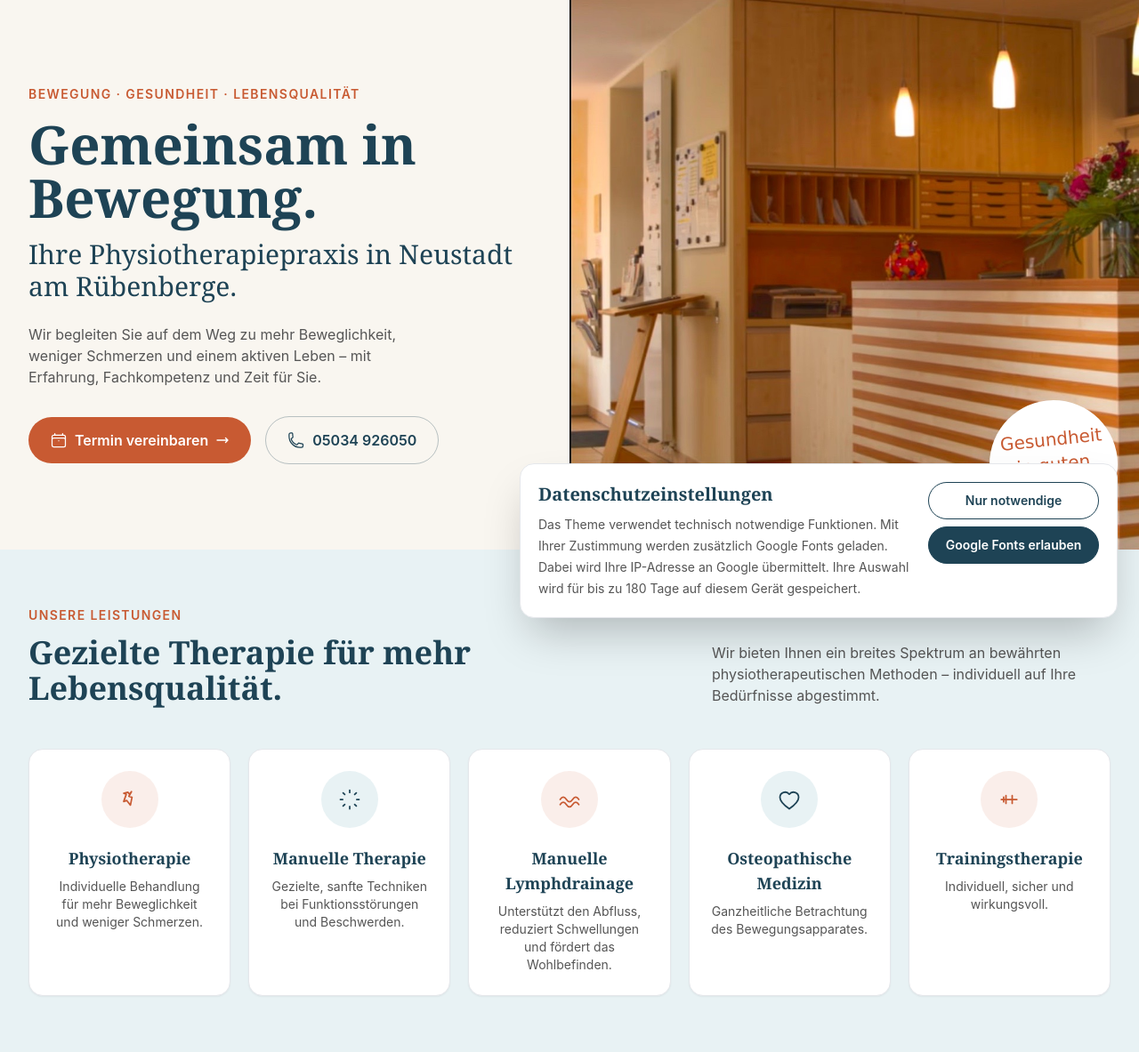
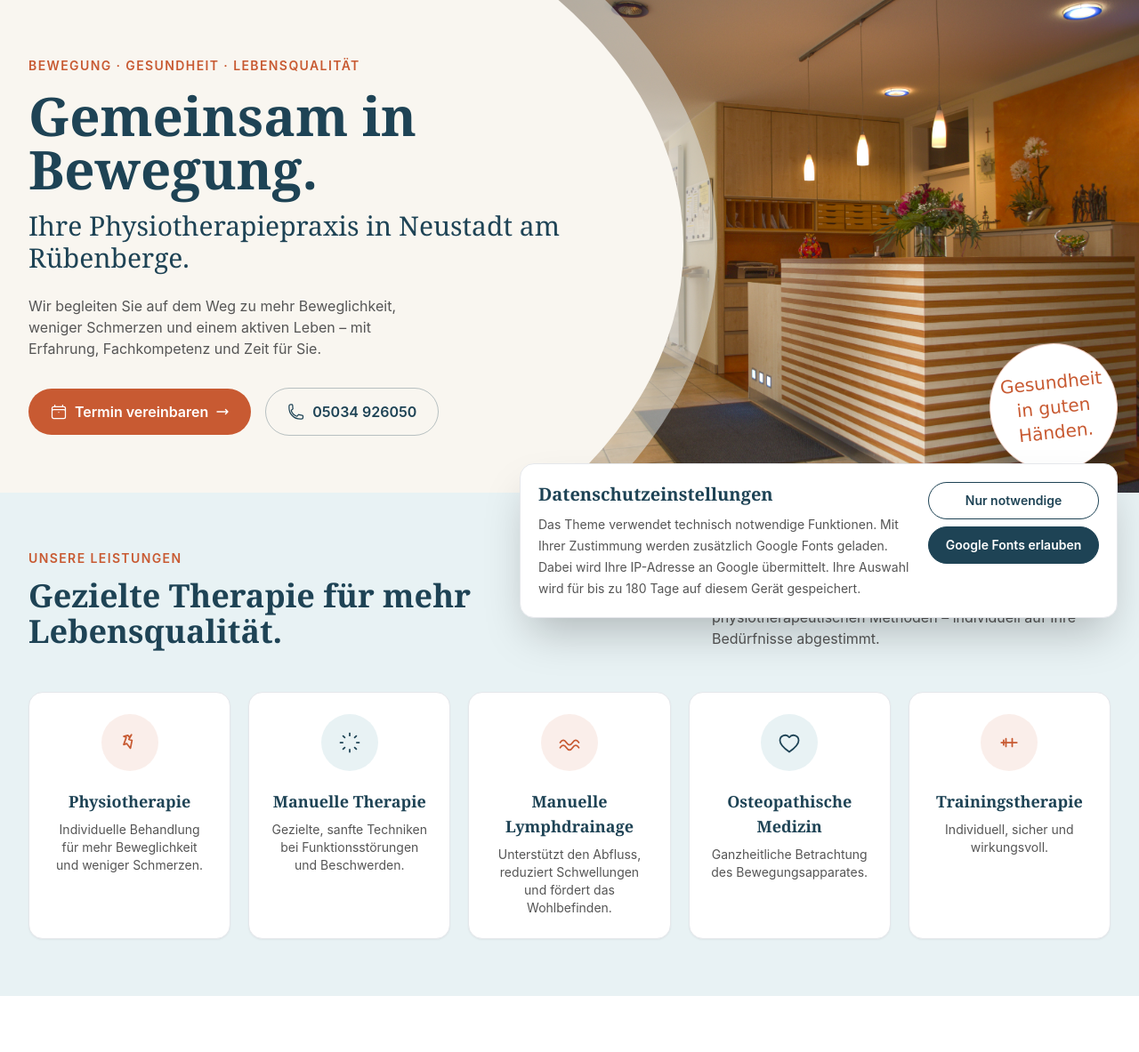
Before and after one commit to amatic-3486/physio-wojcicki, a WordPress theme: template wp-content/themes/physio-wojcicki/front-page.php in a window 1280 px wide. Shown: the part 81-1264 px from the top of the page at 89% size. Run offline with PHP 8.4 and a stand-in for WordPress, Linux system fonts and the light colour scheme; the site name, menu and one post (Sample post) are stand-ins, and other content is empty; some libraries are stand-ins or nearby versions.

Commit message:
refactor: change hero section layout

```diff
--- a/wp-content/themes/physio-wojcicki/front-page.php
+++ b/wp-content/themes/physio-wojcicki/front-page.php
@@ -13,10 +13,9 @@ $img = get_template_directory_uri() . '/assets/img/';
 ?>
 
 <!-- Hero Section -->
-<section class="relative bg-cream overflow-hidden">
-	<div class="max-w-7xl mx-auto grid grid-cols-1 lg:grid-cols-2 items-stretch">
-
-		<div class="px-4 sm:px-6 lg:px-8 py-16 lg:py-24 flex flex-col justify-center">
+<section class="home-hero relative bg-cream overflow-hidden">
+	<div class="home-hero__content max-w-7xl mx-auto px-4 sm:px-6 lg:px-8">
+		<div class="home-hero__copy flex flex-col justify-center py-12 sm:py-16 lg:py-16">
 			<p class="text-accent text-xs sm:text-sm font-semibold tracking-[0.1em] uppercase mb-4">
 				<?php echo esc_html( physio_wojcicki_home_text( 'hero_eyebrow' ) ); ?>
 			</p>
@@ -47,13 +46,13 @@ $img = get_template_directory_uri() . '/assets/img/';
 				</a>
 			</div>
 		</div>
+	</div>
 
-		<div class="relative min-h-[320px] lg:min-h-0">
-			<img src="<?php echo esc_url( $img . 'hero-reception.jpeg' ); ?>" alt="<?php echo esc_attr( physio_wojcicki_home_text( 'hero_image_alt' ) ); ?>" class="absolute inset-0 w-full h-full object-cover">
+	<div class="home-hero__image relative min-h-[320px]">
+		<img src="<?php echo esc_url( $img . 'hero-reception-wide.jpeg' ); ?>" alt="<?php echo esc_attr( physio_wojcicki_home_text( 'hero_image_alt' ) ); ?>" class="absolute inset-0 w-full h-full object-cover" fetchpriority="high" decoding="async">
 
-			<div class="hero-badge font-script text-lg sm:text-xl text-accent bg-white rounded-full w-32 h-32 sm:w-36 sm:h-36 flex items-center justify-center text-center p-4 absolute bottom-6 right-6 rotate-[-6deg] leading-tight">
-				<?php echo esc_html( physio_wojcicki_home_text( 'hero_badge' ) ); ?>
-			</div>
+		<div class="hero-badge font-script text-lg sm:text-xl text-accent bg-white rounded-full w-32 h-32 sm:w-36 sm:h-36 flex items-center justify-center text-center p-4 absolute bottom-6 right-6 rotate-[-6deg] leading-tight">
+			<?php echo esc_html( physio_wojcicki_home_text( 'hero_badge' ) ); ?>
 		</div>
 	</div>
 </section>
--- a/wp-content/themes/physio-wojcicki/style.css
+++ b/wp-content/themes/physio-wojcicki/style.css
@@ -62,6 +62,102 @@ body {
 /* Floating hero badge */
 .hero-badge {
 	box-shadow: 0 10px 25px -5px rgba(0, 0, 0, 0.25);
+}
+
+/* Layered home hero */
+.home-hero {
+	isolation: isolate;
+}
+
+.home-hero__content {
+	position: relative;
+	z-index: 2;
+	box-sizing: border-box;
+	width: 100%;
+}
+
+.home-hero__copy {
+	box-sizing: border-box;
+	width: 100%;
+	max-width: 38rem;
+	min-width: 0;
+}
+
+.home-hero__image {
+	isolation: isolate;
+}
+
+.home-hero__image img {
+	object-position: center 52%;
+}
+
+.home-hero .hero-badge {
+	z-index: 2;
+	border: 1px solid rgba(200, 90, 50, 0.3);
+	box-shadow: 0 12px 30px -8px rgba(22, 51, 66, 0.3);
+}
+
+@media (max-width: 639px) {
+	.home-hero__copy > .flex {
+		flex-direction: column;
+		align-items: stretch;
+	}
+
+	.home-hero__copy > .flex > a {
+		box-sizing: border-box;
+		justify-content: center;
+		width: 100%;
+	}
+}
+
+@media (min-width: 1024px) {
+	.home-hero {
+		min-height: 34rem;
+	}
+
+	.home-hero__content {
+		display: flex;
+		align-items: center;
+		min-height: 34rem;
+	}
+
+	.home-hero__copy {
+		width: 52%;
+	}
+
+	.home-hero__image {
+		position: absolute;
+		inset: 0 0 0 auto;
+		z-index: 0;
+		width: 64%;
+		max-width: 62rem;
+		min-height: 0;
+	}
+
+	.home-hero::before,
+	.home-hero::after {
+		content: "";
+		position: absolute;
+		z-index: 1;
+		pointer-events: none;
+		border-radius: 50%;
+	}
+
+	.home-hero::before {
+		top: -34%;
+		left: -37%;
+		width: 100%;
+		height: 168%;
+		background: rgba(232, 242, 244, 0.5);
+	}
+
+	.home-hero::after {
+		top: -30%;
+		left: -40%;
+		width: 100%;
+		height: 160%;
+		background: var(--color-cream);
+	}
 }
 
 /* Mobile menu transition */
```
Also changed, not shown: wp-content/themes/physio-wojcicki/assets/img/hero-reception-wide.jpeg (added).
